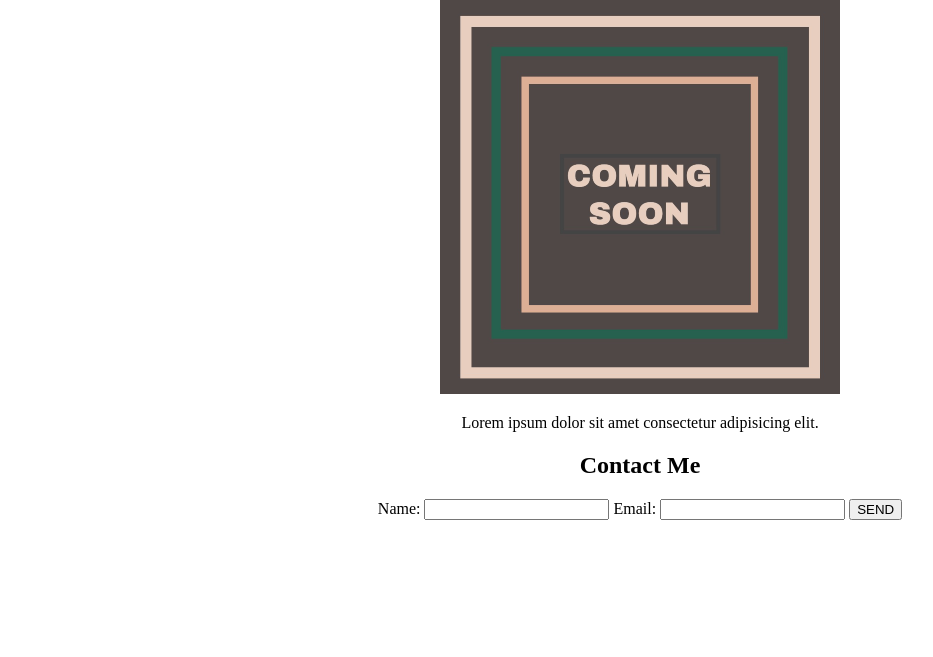
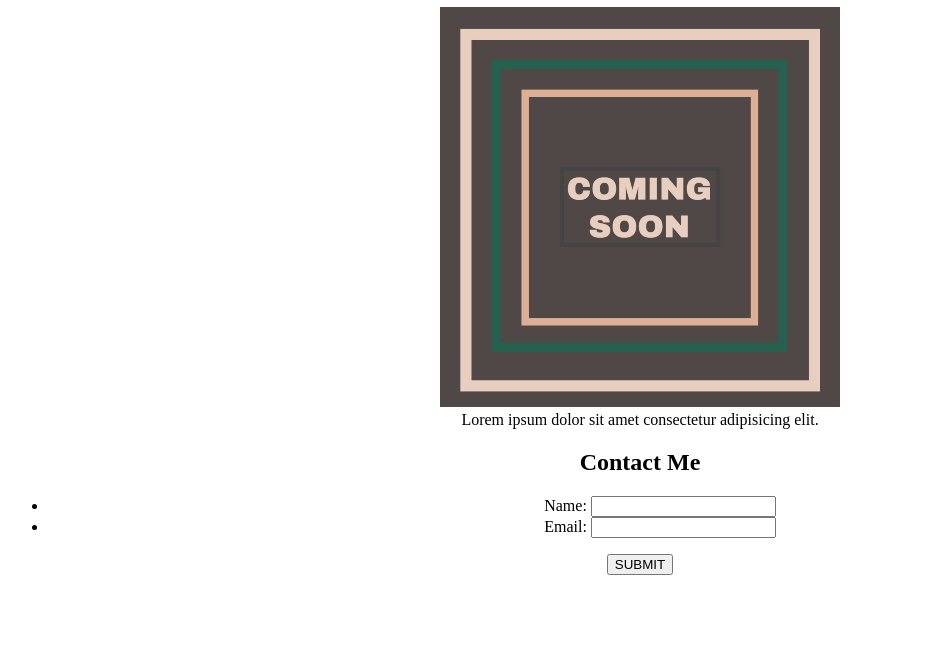
Before and after one commit to Theon87/first-mini-project, a plain HTML site: page index.html in a window 1280 px wide. Shown: the part 143-800 px from the top of the page, without its empty margins (0-933 px from the left). Drawn offline with Linux system fonts and the light colour scheme.

Commit message:
updated the html

```diff
--- a/index.html
+++ b/index.html
@@ -18,32 +18,39 @@
             </ul>
         </nav>
     </header>
+
     <main>
+        <h1>My New Website</h1>
+
+        <figure>
+            <img src="./assets/image-1.png" alt="text reading coming soon">
+            <figcaption>Lorem ipsum dolor sit amet consectetur adipisicing elit.</figcaption>
+        </figure>
+
         <section>
-            <!-- h1 heading "My New Website"-->
-             <h1>My New Website</h1>
-            <!-- Coming Soon box -->
-             <img src="./assets/image-1.png" alt="coming soon text"/>
-            <!-- paragraph text -->
-             <p>Lorem ipsum dolor sit amet consectetur adipisicing elit.</P>
+            <h2>Contact Me</h2>
+             <!-- insert form here -->
+            <form>
+                <ul>
+                    <li>
+                        <label for="name">Name:</label>
+                        <input type="text" id="name" name="user-name">
+                    </li>
+                    <li>
+                        <label for="Email">Email:</label>
+                        <input type="text" id="email" name="user-email">
+                    </li>
+                </ul>
+                <button>SUBMIT</button>
+            </form>
         </section>
 
-        <section>
-            <!-- Contact Me form -->
-             <h2>Contact Me</h2>
-             <!-- insert form here -->
-            <form action="#">
-                <label for="fname">Name:</label>
-                <input type="text">
-                <label for="fname">Email:</label>
-                <input type="text">
-                <input type="submit" value="SEND">
-            </form>
-        </section>
     </main>
+
     <footer>
         <!-- footer info here -->
     </footer>
+
 </body>
 
 </html>
```
